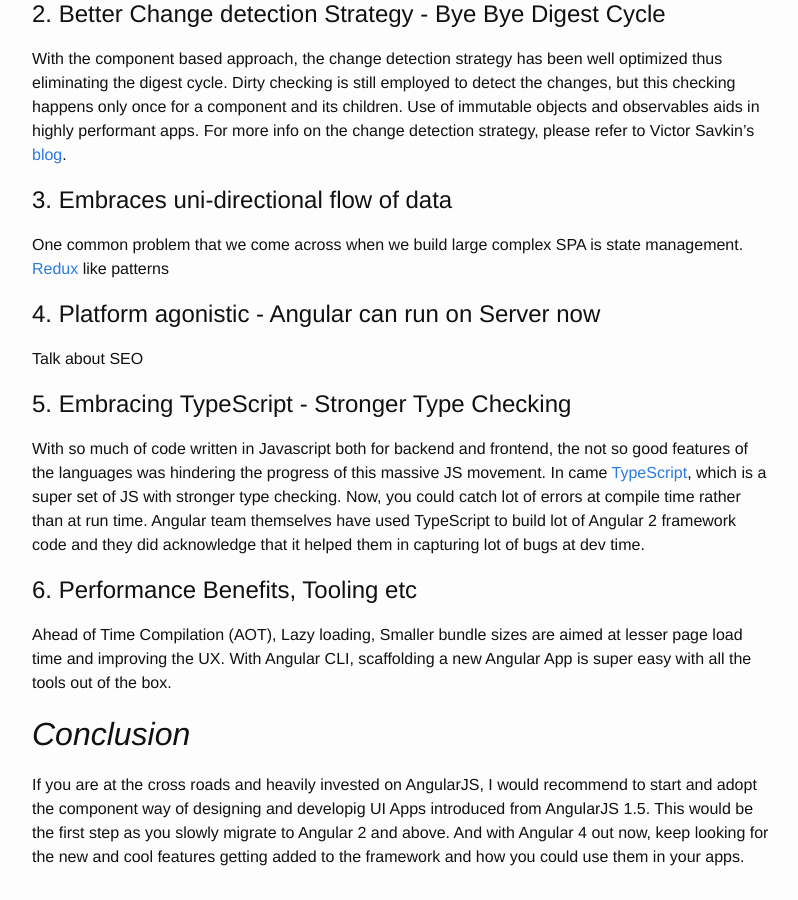
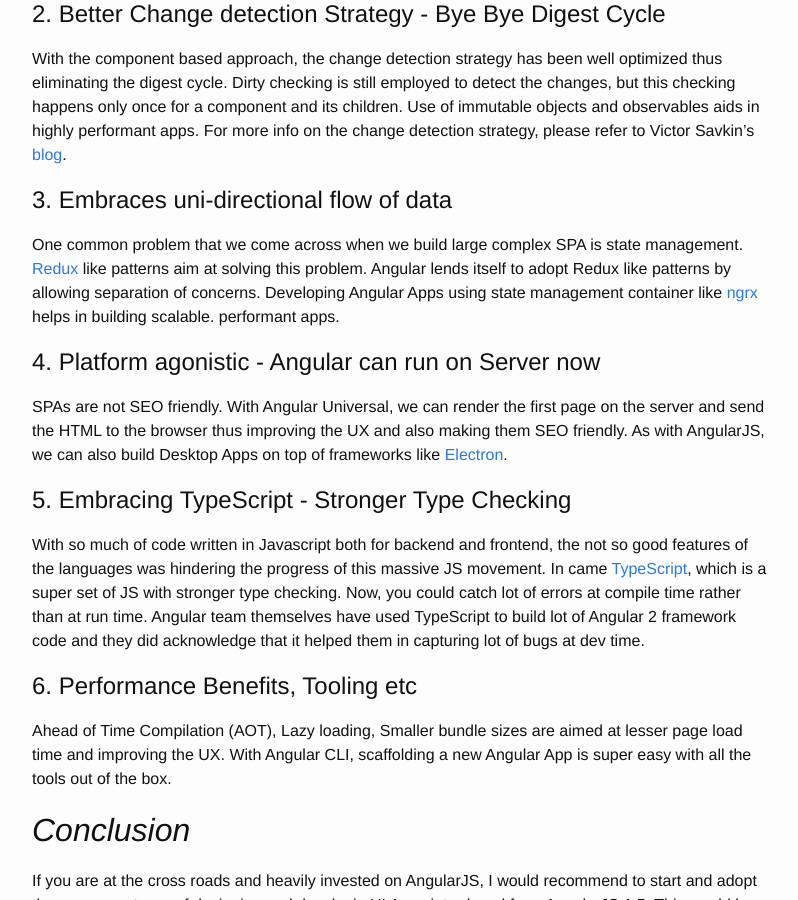
Before and after one commit to sundarcodes/mySite, a Jekyll site: the page built from _posts/2017-03-25-difference-between-angular1-and-ang2.markdown, in a window 1280 px wide and 900 px high, scrolled down 1353 px. Shown: the whole window, without its empty margins (238-1036 px from the left). Built offline with Jekyll 4.4.1, drawn with Linux system fonts in a browser that asks for light colours.

Commit message:
First draft complete

```diff
--- a/_posts/2017-03-25-difference-between-angular1-and-ang2.markdown
+++ b/_posts/2017-03-25-difference-between-angular1-and-ang2.markdown
@@ -32,10 +32,10 @@ Angular team realized that the MV* way of building SPA was not fitting into the
 With the component based approach, the change detection strategy has been well optimized thus eliminating the digest cycle. Dirty checking is still employed to detect the changes, but this checking happens only once for a component and its children. Use of immutable objects and observables aids in highly performant apps. For more info on the change detection strategy, please refer to Victor Savkin's [blog][victor-blog].
 
 # 3. Embraces uni-directional flow of data
-One common problem that we come across when we build large complex SPA is state management. [Redux][redux] like patterns
+One common problem that we come across when we build large complex SPA is state management. [Redux][redux] like patterns aim at solving this problem. Angular lends itself to adopt Redux like patterns by allowing separation of concerns. Developing Angular Apps using state management container like [ngrx][ngrx-link] helps in building scalable. performant apps.
 
 # 4. Platform agonistic - Angular can run on Server now
-Talk about SEO
+SPAs are not SEO friendly. With Angular Universal, we can render the first page on the server and send the HTML to the browser thus improving the UX and also making them SEO friendly. As with AngularJS, we can also build Desktop Apps on top of frameworks like [Electron][electron].
 
 # 5. Embracing TypeScript - Stronger Type Checking
 With so much of code written in Javascript both for backend and frontend, the not so good features of the languages was hindering the progress of this massive JS movement. In came [TypeScript][typescript], which is a super set of JS with stronger type checking. Now, you could catch lot of errors at compile time rather than at run time. Angular team themselves have used TypeScript to build lot of Angular 2 framework code and they did acknowledge that it helped them in capturing lot of bugs at dev time.
@@ -54,3 +54,5 @@ If you are at the cross roads and heavily invested on AngularJS, I would recomme
 [typescript]: https://www.typescriptlang.org/
 [angularjs-perf]: https://www.alexkras.com/11-tips-to-improve-angularjs-performance/
 [redux]: http://redux.js.org/
+[ngrx-link]: https://github.com/ngrx/store
+[electron]: https://electron.atom.io/
```
